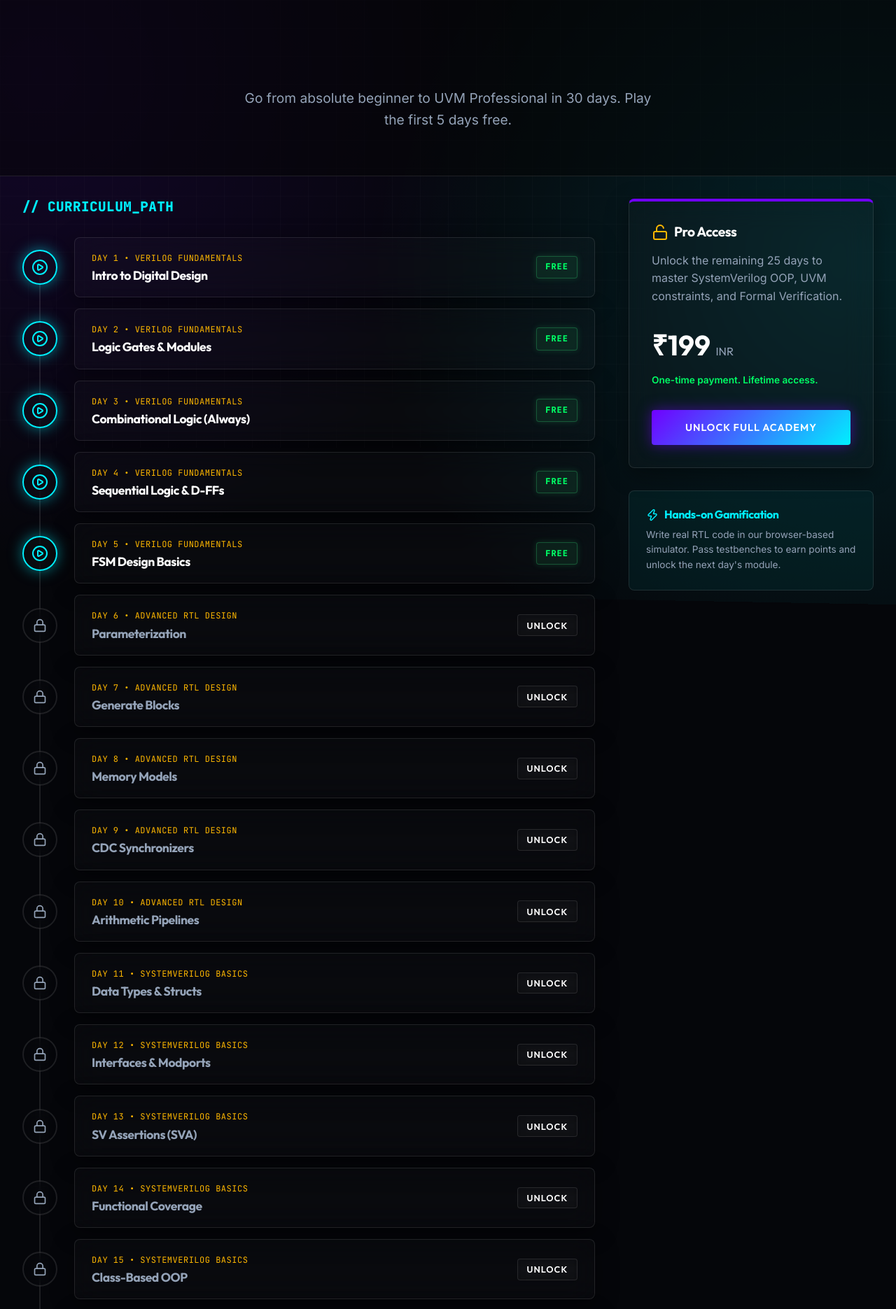
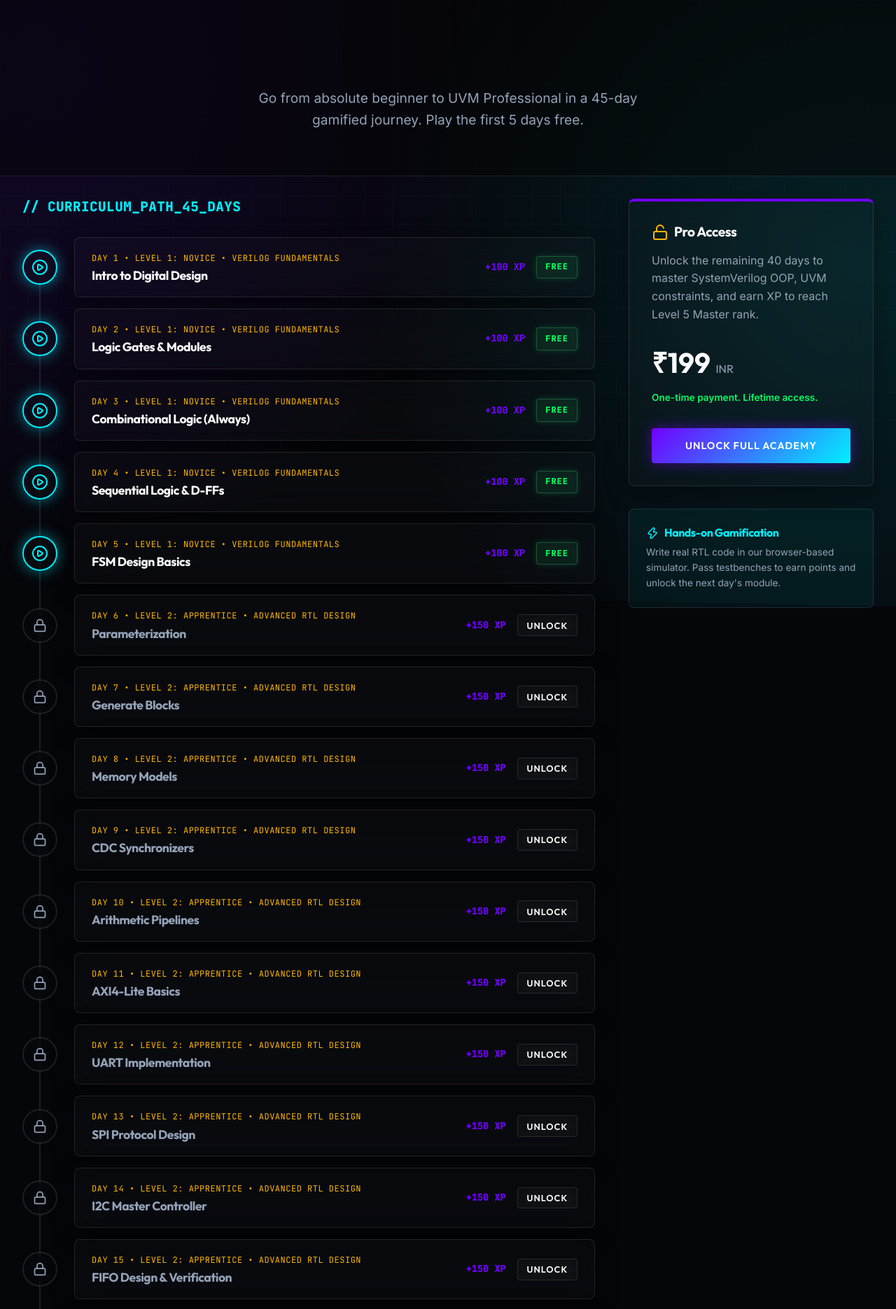
Before and after one commit to abhijit-karale/ionrise-semiconductors-, a React (Vite) app: page /#/academy in a window 1280 px wide. Shown: the part 160-2031 px from the top of the page at 70% size. Built offline with nearby package versions, Linux system fonts and the light colour scheme; no server answers.

Commit message:
feat: upgrade academy to 45-day gamified journey with XP and levels

```diff
--- a/src/pages/Academy.jsx
+++ b/src/pages/Academy.jsx
@@ -9,38 +9,46 @@ const Academy = () => {
   const [processing, setProcessing] = useState(false);
 
   // Curriculum Generation
-  const curriculum = Array.from({ length: 30 }, (_, i) => {
+  const curriculum = Array.from({ length: 45 }, (_, i) => {
     const day = i + 1;
     let title = '';
     let category = '';
+    let xp = 0;
+    let level = '';
 
     if (day <= 5) {
+      level = 'Level 1: Novice';
+      xp = 100;
       category = 'Verilog Fundamentals';
       const topics = ['Intro to Digital Design', 'Logic Gates & Modules', 'Combinational Logic (Always)', 'Sequential Logic & D-FFs', 'FSM Design Basics'];
       title = topics[i];
-    } else if (day <= 10) {
+    } else if (day <= 15) {
+      level = 'Level 2: Apprentice';
+      xp = 150;
       category = 'Advanced RTL Design';
-      const topics = ['Parameterization', 'Generate Blocks', 'Memory Models', 'CDC Synchronizers', 'Arithmetic Pipelines'];
+      const topics = ['Parameterization', 'Generate Blocks', 'Memory Models', 'CDC Synchronizers', 'Arithmetic Pipelines', 'AXI4-Lite Basics', 'UART Implementation', 'SPI Protocol Design', 'I2C Master Controller', 'FIFO Design & Verification'];
       title = topics[i - 5];
-    } else if (day <= 15) {
+    } else if (day <= 25) {
+      level = 'Level 3: Engineer';
+      xp = 200;
       category = 'SystemVerilog Basics';
-      const topics = ['Data Types & Structs', 'Interfaces & Modports', 'SV Assertions (SVA)', 'Functional Coverage', 'Class-Based OOP'];
-      title = topics[i - 10];
-    } else if (day <= 20) {
-      category = 'SV Verification';
-      const topics = ['Inheritance & Polymorphism', 'Randomization (Constraints)', 'Mailboxes & Semaphores', 'Virtual Interfaces', 'Testbench Architecture'];
+      const topics = ['Data Types & Structs', 'Interfaces & Modports', 'SV Assertions (SVA)', 'Functional Coverage', 'Class-Based OOP', 'Inheritance & Polymorphism', 'Randomization (Constraints)', 'Mailboxes & Semaphores', 'Virtual Interfaces', 'Testbench Architecture'];
       title = topics[i - 15];
-    } else if (day <= 25) {
+    } else if (day <= 35) {
+      level = 'Level 4: Architect';
+      xp = 300;
       category = 'UVM Introduction';
-      const topics = ['UVM Phases & Macros', 'UVM Agent & Sequencer', 'UVM Driver & Monitor', 'UVM Scoreboard', 'UVM Factory'];
-      title = topics[i - 20];
+      const topics = ['UVM Phases & Macros', 'UVM Agent & Sequencer', 'UVM Driver & Monitor', 'UVM Scoreboard', 'UVM Factory', 'UVM Configuration Database', 'Register Abstraction Layer (RAL)', 'RAL Adapter & Predictor', 'Virtual Sequences', 'UVM Callbacks'];
+      title = topics[i - 25];
     } else {
+      level = 'Level 5: Master';
+      xp = 500;
       category = 'Advanced UVM & Tape-out';
-      const topics = ['Register Abstraction Layer (RAL)', 'Coverage Closure Strategies', 'Formal Verification Intro', 'Gate-Level Simulation (GLS)', 'Final Project: AMBA VIP'];
-      title = topics[i - 25];
+      const topics = ['Coverage Closure Strategies', 'Formal Verification Intro', 'Gate-Level Simulation (GLS)', 'Power Aware Verification (UPF)', 'PCIe Gen4 Verification', 'Ethernet MAC Verification', 'DDR5 Memory Controller', 'Advanced Debugging with Verdi', 'Continuous Integration (CI/CD)', 'Final Project: AMBA VIP'];
+      title = topics[i - 35];
     }
 
-    return { day, title, category, isFree: day <= 5 };
+    return { day, title, category, level, xp, isFree: day <= 5 };
   });
 
   const handleCheckout = () => {
@@ -56,7 +64,7 @@ const Academy = () => {
     <div className="page-container">
       <PageHeader
         title="RTL Mastery Academy"
-        subtitle="Go from absolute beginner to UVM Professional in 30 days. Play the first 5 days free."
+        subtitle="Go from absolute beginner to UVM Professional in a 45-day gamified journey. Play the first 5 days free."
       />
 
       <section className="section" style={{ paddingTop: '2rem', paddingBottom: '6rem' }}>
@@ -64,9 +72,9 @@ const Academy = () => {
 
           <div style={{ display: 'grid', gridTemplateColumns: '1fr 350px', gap: '3rem', alignItems: 'start' }}>
 
-            {/* Left: 30-Day Timeline */}
+            {/* Left: 45-Day Timeline */}
             <div>
-              <h2 className="tech-text mb-4" style={{ fontSize: '1.2rem' }}>// CURRICULUM_PATH</h2>
+              <h2 className="tech-text mb-4" style={{ fontSize: '1.2rem' }}>// CURRICULUM_PATH_45_DAYS</h2>
               <div style={{ display: 'flex', flexDirection: 'column', gap: '1rem', position: 'relative' }}>
                 {/* Vertical connecting line */}
                 <div style={{ position: 'absolute', left: '24px', top: '24px', bottom: '24px', width: '2px', background: 'var(--surface-border)', zIndex: 0 }} />
@@ -101,12 +109,16 @@ const Academy = () => {
                       <div className="glass-card" style={{ flex: 1, padding: '1.25rem 1.5rem', display: 'flex', justifyContent: 'space-between', alignItems: 'center' }}>
                         <div>
                           <div className="tech-text" style={{ fontSize: '0.75rem', color: 'var(--accent-gold)', marginBottom: '0.25rem' }}>
-                            Day {item.day} • {item.category}
+                            Day {item.day} • {item.level} • {item.category}
                           </div>
                           <h3 style={{ margin: 0, fontSize: '1.1rem', color: isAccessible ? 'var(--text-main)' : 'var(--text-muted)' }}>
                             {item.title}
                           </h3>
                         </div>
+                        <div style={{ display: 'flex', alignItems: 'center', gap: '1rem' }}>
+                          <span style={{ color: 'var(--accent-blue)', fontFamily: 'var(--font-mono)', fontSize: '0.85rem', fontWeight: 'bold' }}>
+                            +{item.xp} XP
+                          </span>
                           {item.isFree && !unlocked && (
                             <div className="status-pill verified">FREE</div>
                           )}
@@ -122,6 +134,7 @@ const Academy = () => {
                           {unlocked && (
                             <div className="status-pill verified" style={{ background: 'transparent', border: 'none' }}><CheckCircle size={20} /></div>
                           )}
+                        </div>
                       </div>
                     </motion.div>
                   );
@@ -144,7 +157,7 @@ const Academy = () => {
                       <h2 style={{ margin: 0, fontSize: '1.2rem', color: 'var(--text-main)' }}>Pro Access</h2>
                     </div>
                     <p style={{ color: 'var(--text-muted)', marginBottom: '1.5rem', lineHeight: 1.6 }}>
-                      Unlock the remaining 25 days to master SystemVerilog OOP, UVM constraints, and Formal Verification.
+                      Unlock the remaining 40 days to master SystemVerilog OOP, UVM constraints, and earn XP to reach Level 5 Master rank.
                     </p>
                     <div style={{ fontSize: '2.5rem', fontWeight: 700, color: 'var(--text-main)', marginBottom: '0.5rem', fontFamily: 'var(--font-heading)' }}>
                       ₹199 <span style={{ fontSize: '1rem', color: 'var(--text-muted)', fontWeight: 400 }}>INR</span>
@@ -166,7 +179,7 @@ const Academy = () => {
                       <h2 style={{ margin: 0, fontSize: '1.5rem', color: 'var(--text-main)' }}>Pro Unlocked</h2>
                     </div>
                     <p style={{ color: 'var(--text-muted)', lineHeight: 1.6 }}>
-                      You now have full access to all 30 days of the Verilog & SystemVerilog curriculum.
+                      You now have full access to all 45 days of the gamified Verilog & SystemVerilog curriculum.
                     </p>
                     <button className="btn btn-outline" style={{ width: '100%', marginTop: '2rem' }}>
                       Go to Dashboard
@@ -215,7 +228,7 @@ const Academy = () => {
               <p style={{ color: 'var(--text-muted)', textAlign: 'center', marginBottom: '2rem' }}>Secure checkout via Stripe</p>
 
               <div style={{ background: 'rgba(255,255,255,0.05)', padding: '1rem', borderRadius: '4px', display: 'flex', justifyContent: 'space-between', marginBottom: '2rem' }}>
-                <span style={{ color: 'var(--text-main)' }}>30-Day Academy Access</span>
+                <span style={{ color: 'var(--text-main)' }}>45-Day Gamified Access</span>
                 <span style={{ color: 'var(--accent-teal)', fontWeight: 'bold' }}>₹199.00</span>
               </div>
 
```
Lines whose indentation alone changed are shown as unchanged.
